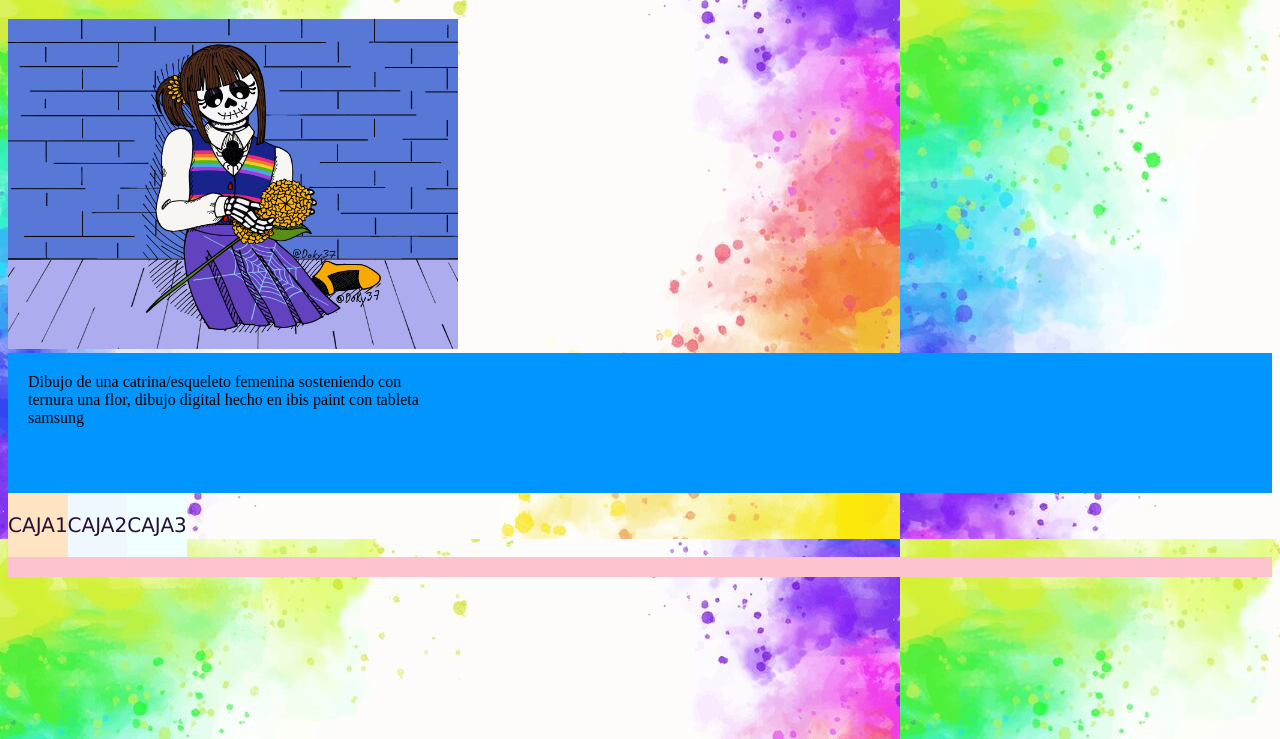
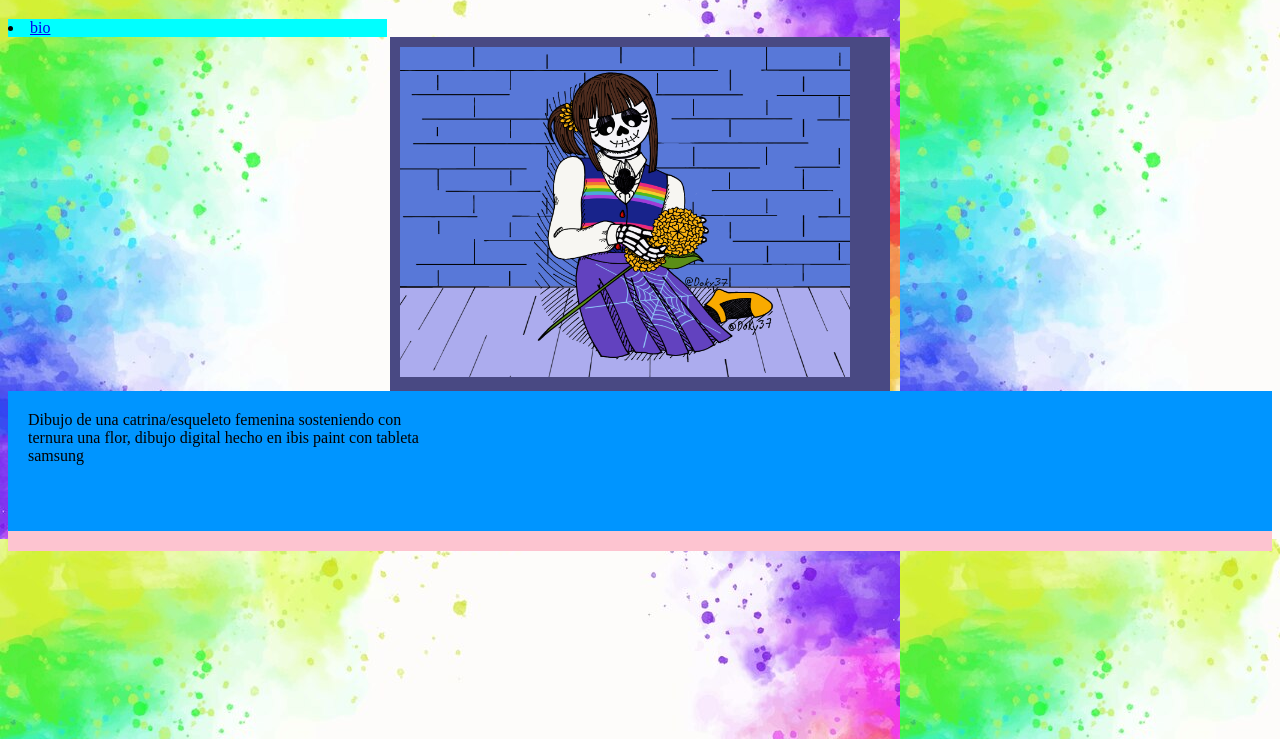
Before and after one commit to Doky37/ProyectoNueve, a plain HTML site: page html/obra2.html in a window 1280 px wide. Shown: the part 61-800 px from the top of the page. Drawn offline with Linux system fonts and the light colour scheme.

Commit message:
lkfjdliwe

```diff
--- a/html/obra2.html
+++ b/html/obra2.html
@@ -15,6 +15,11 @@
             Cempasuchil
         </h1>
     </header>
+    <nav>
+        <li><a href="../index.html">
+           bio
+        </a></li>
+     </nav>
         <div class="draw">
             <img src="../assets/imagenes/cempasuchil.png" width="450px"; height="330">
 
@@ -25,9 +30,7 @@
         </div>
 
         <div class="wrapper2">
-        <div class="c1"> <p>CAJA1</p></div>
-        <div class="c2"><p>CAJA2</p></div>
-        <div class="c3"><p>CAJA3</p></div>
+
 
         </div>
 
--- a/style.css
+++ b/style.css
@@ -69,7 +69,11 @@ background-color: rgb(0, 149, 255);
     grid-row: 4;
   }
   .draw {
-    float: center;
+    float: auto;
+    background-color: rgb(73, 73, 131);
+    width: 38%;
+    padding: 10px;
+    margin: auto;
   }
   .wrapper2{
     display: flex;
```
Also changed, not shown: html/obra.html (+17 -5 lines), index.html (+2 -2 lines).
